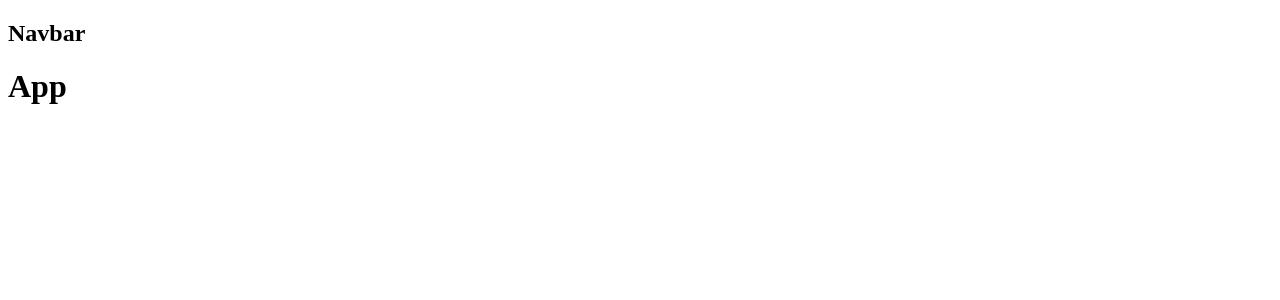
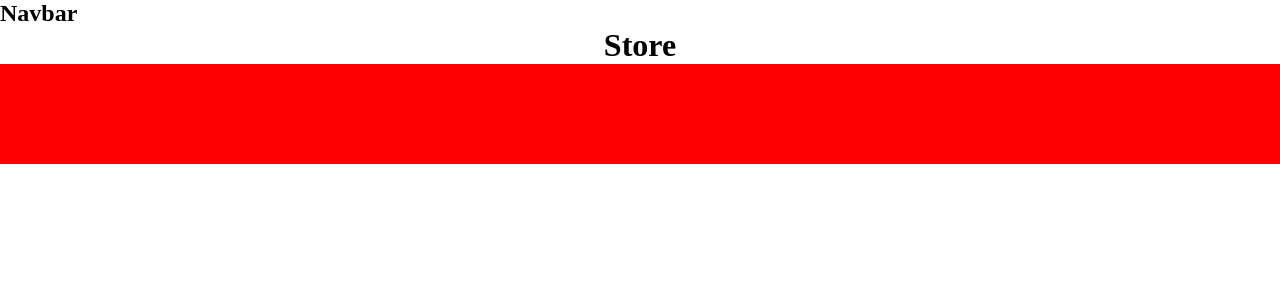
Before and after one commit to bobmcw/odin-shopping-website, a React (Vite) app: page / in a window 1280 px wide. Shown: the top 300 px of the page. Built offline with nearby package versions, Linux system fonts and the light colour scheme.

Commit message:
added some mock content for main page

```diff
--- a/src/components/App.jsx
+++ b/src/components/App.jsx
@@ -2,12 +2,11 @@ import { useState } from 'react'
 import styles from '../styles/App.module.css'
 
 function App() {
-  const [count, setCount] = useState(0)
-
   return (
-    <>
-    <h1>App</h1>
-    </>
+    <div className={styles.page}>
+      <h1>Store</h1>
+      <div className={styles.banner}></div>
+    </div>
   )
 }
 
--- a/src/styles/App.module.css
+++ b/src/styles/App.module.css
@@ -0,0 +1,12 @@
+.page{
+    display: flex;
+    flex-direction: column;
+    width: 100%;
+    height: 100%;
+    align-items: center;
+}
+.banner{
+    background-color: red;
+    width: 100%;
+    height: 100px;
+}
--- a/src/styles/index.css
+++ b/src/styles/index.css
@@ -2,3 +2,7 @@
   width: 100vw;
   height: 100vh;
 }
+*{
+  padding: 0;
+  margin: 0;
+}
```
